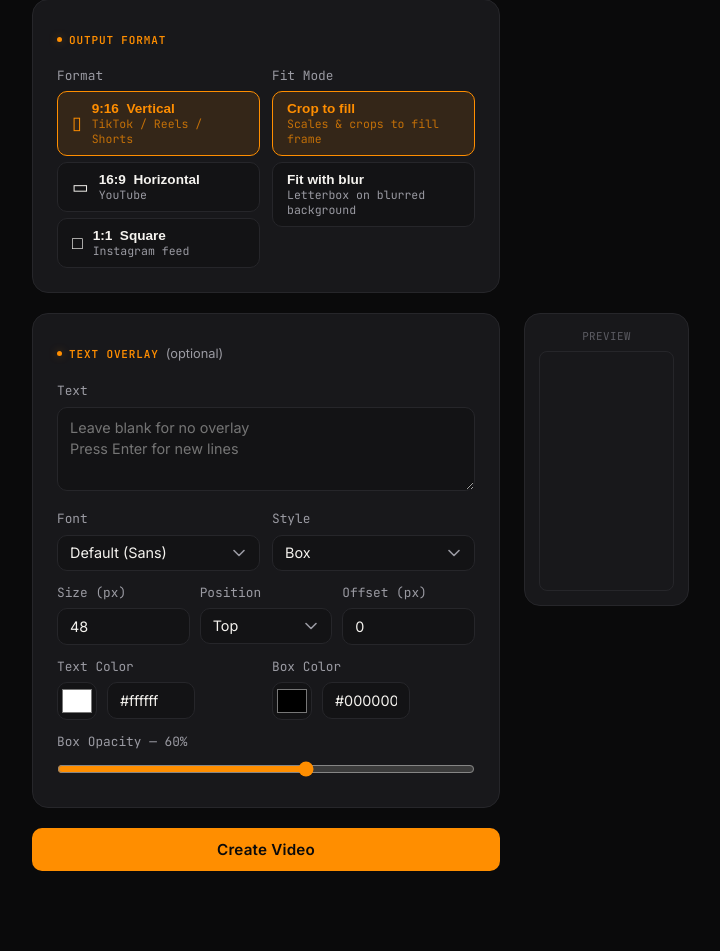
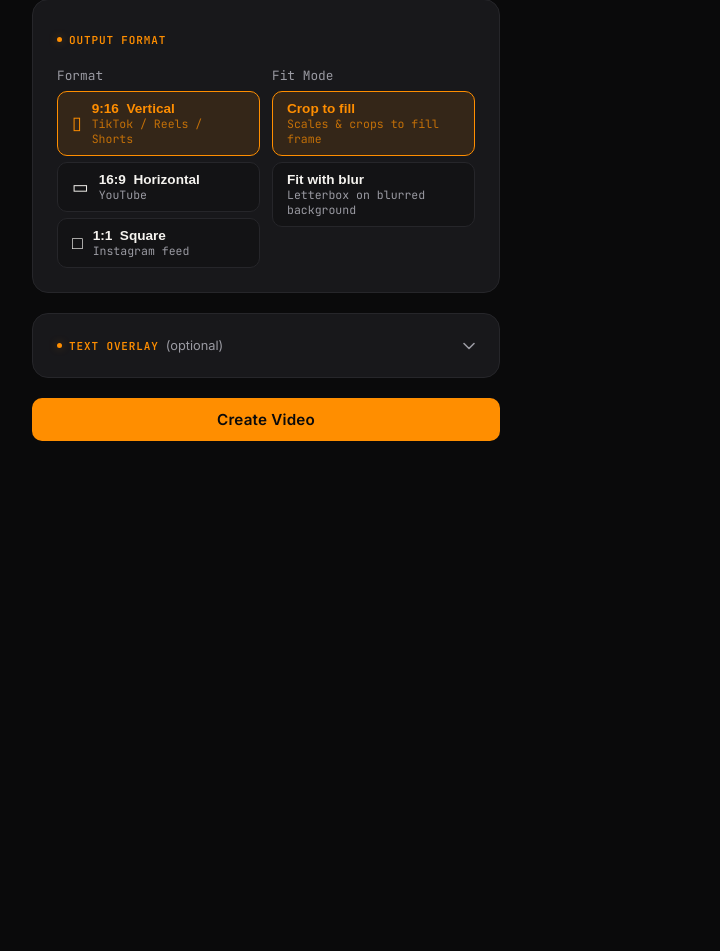
Before and after one commit to minakov981-cyber/video-compositor-public, a Flask app: template templates/app.html in a window 1280 px wide. Shown: the part 903-1854 px from the top of the page, without its empty margins (128-848 px from the left). After the commit the page ends 1344 px from the top, so only its background shows below. Run offline with Flask 3, Linux system fonts and the light colour scheme; the template is opened without the code that fills it, so the values that code supplies are empty; parts of the project's set-up code (start-up, migrations or seed data) failed here and were passed over.

Commit message:
Make Text Overlay block collapsible, collapsed by default; hide preview when collapsed
Co-Authored-By: Claude Opus 5.5 <noreply@anthropic.com>

```diff
--- a/templates/app.html
+++ b/templates/app.html
@@ -262,6 +262,16 @@
   .field-row-3 { display: grid; grid-template-columns: 1fr 1fr 1fr; gap: 10px; }
   .compact-fields .field { margin-bottom: 12px; }
   .overlay-wrap { position: relative; margin-bottom: 20px; }
+  .overlay-toggle {
+    display: flex; align-items: center; justify-content: space-between; width: 100%;
+    background: none; border: 0; padding: 0; cursor: pointer; color: var(--text-dim);
+  }
+  .overlay-toggle .card-title { cursor: pointer; }
+  .overlay-chevron { transition: transform .2s; transform: rotate(180deg); }
+  .overlay-wrap.collapsed .overlay-toggle .card-title { margin-bottom: 0; }
+  .overlay-wrap.collapsed .overlay-chevron { transform: none; }
+  .overlay-wrap.collapsed .overlay-body,
+  .overlay-wrap.collapsed .preview-island { display: none !important; }
   .preview-island {
     background: var(--bg-card); border: 1px solid var(--border);
     border-radius: var(--radius); padding: 14px; width: fit-content; margin-top: 12px;
@@ -740,10 +750,13 @@
     </div>
 
     <!-- Text overlay -->
-    <div class="overlay-wrap">
+    <div class="overlay-wrap collapsed" id="overlay-wrap">
     <div class="card">
-      <div class="card-title">Text Overlay <span style="color:var(--text-dim);font-weight:400;text-transform:none;letter-spacing:0;font-family:var(--body);font-size:.8rem">(optional)</span></div>
-      <div style="display:flex;gap:14px;align-items:flex-start;max-width:510px">
+      <button type="button" class="overlay-toggle" onclick="toggleOverlay()" aria-expanded="false">
+        <span class="card-title">Text Overlay <span style="color:var(--text-dim);font-weight:400;text-transform:none;letter-spacing:0;font-family:var(--body);font-size:.8rem">(optional)</span></span>
+        <svg class="overlay-chevron" width="12" height="8" viewBox="0 0 12 8" fill="none" stroke="currentColor" stroke-width="1.6" stroke-linecap="round" stroke-linejoin="round"><path d="M1 1.5l5 5 5-5"/></svg>
+      </button>
+      <div class="overlay-body" style="display:flex;gap:14px;align-items:flex-start;max-width:510px">
 
         <div class="compact-fields" style="flex:1;min-width:0">
           <div class="field">
@@ -969,6 +982,12 @@
       previewBgFrame = null;
     }
     updateTextPreview();
+  }
+
+  function toggleOverlay() {
+    const wrap = document.getElementById('overlay-wrap');
+    const collapsed = wrap.classList.toggle('collapsed');
+    wrap.querySelector('.overlay-toggle').setAttribute('aria-expanded', String(!collapsed));
   }
 
   function updateTextPreview() {
```
